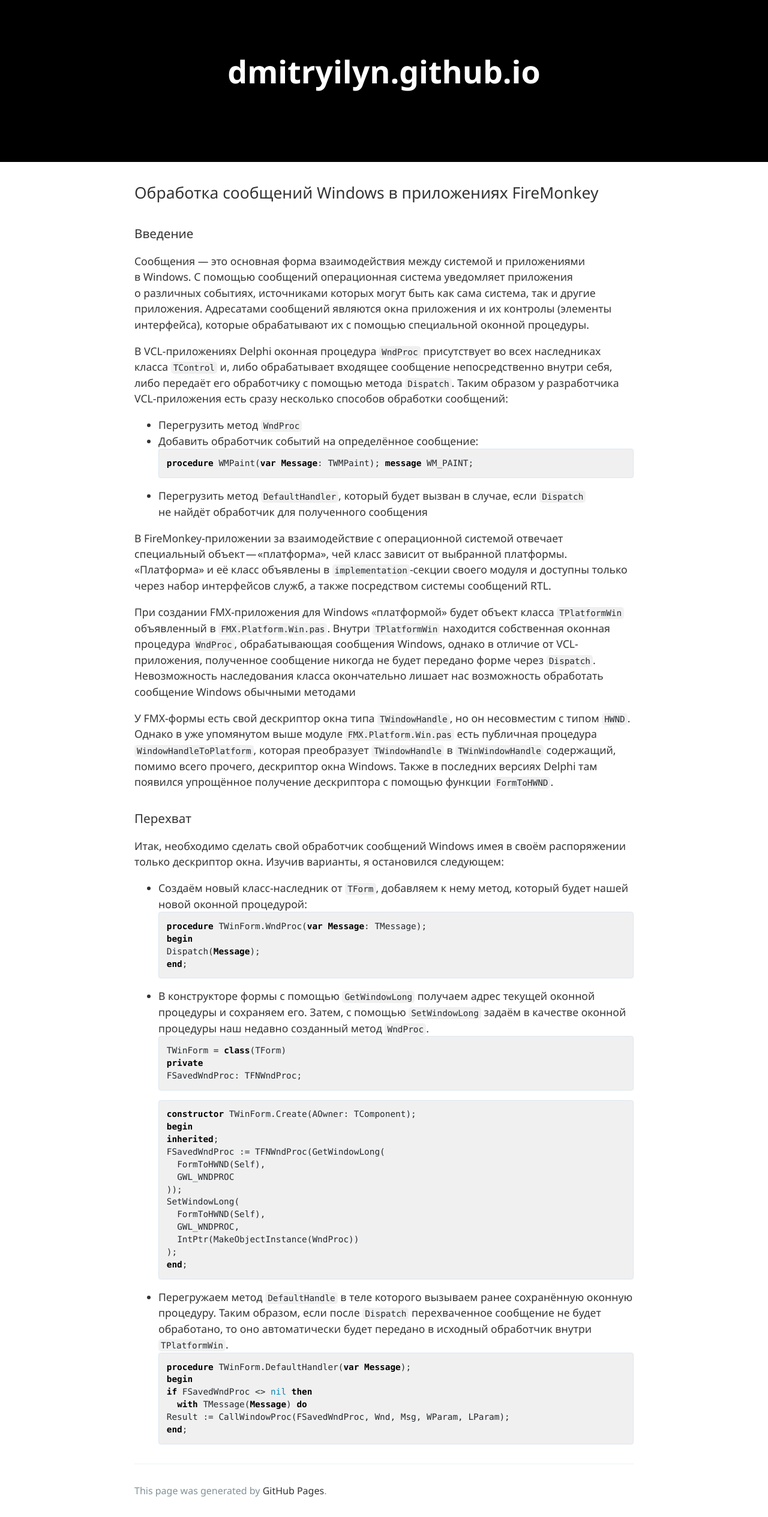
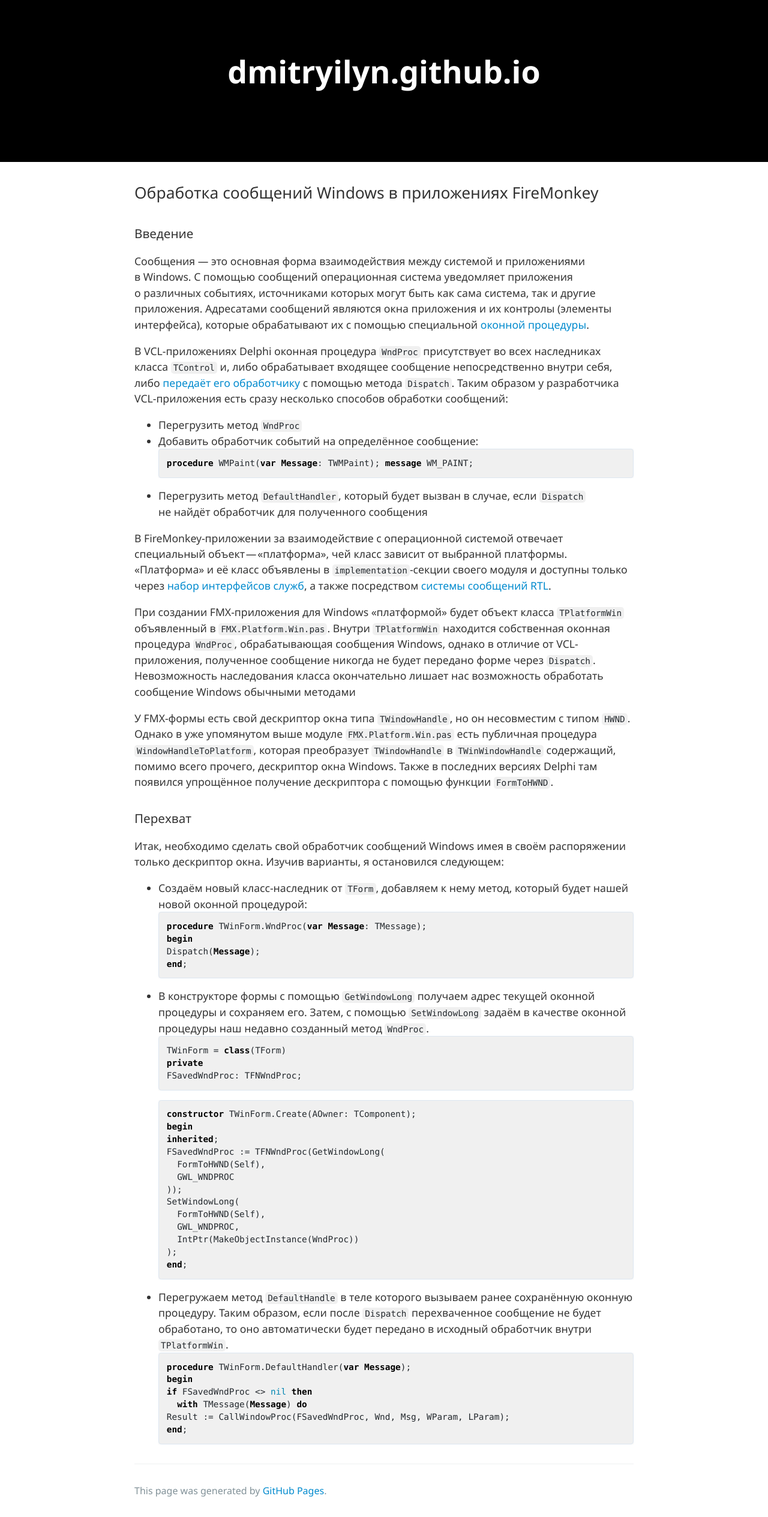
Before and after one commit to dmitryilyn/dmitryilyn.github.io, a Jekyll site: the page built from index.md, in a window 1280 px wide. Shown: the whole page at 60% size. Built offline with Jekyll 4.4.1, drawn with Linux system fonts in a browser that asks for light colours; our own code applies the rules of GitHub Pages for plain Markdown files; the repository's description, which GitHub fills in, is left out.

Commit message:
test 9.81

```diff
--- a/_sass/variables.scss
+++ b/_sass/variables.scss
@@ -10,7 +10,7 @@ $header-bg-color-secondary: #000000 !default;
 // Text
 $section-headings-color: RGBA(0, 0, 0, .8) !default;
 $body-text-color: RGBA(0, 0, 0, .8) !default;
-$body-link-color: RGBA(0, 0, 0, .8) !default;
+$body-link-color: #008ace !default;
 $blockquote-text-color: #819198 !default;
 
 // Code
```
